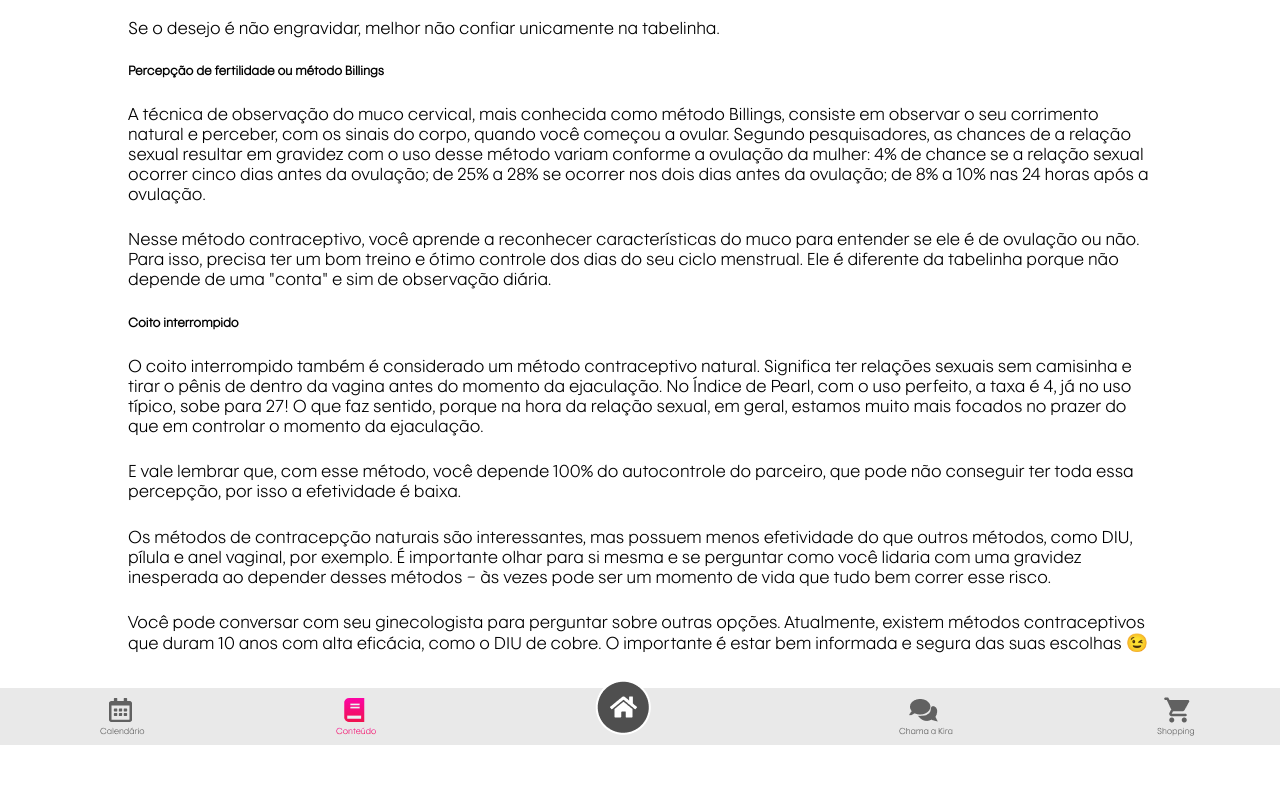
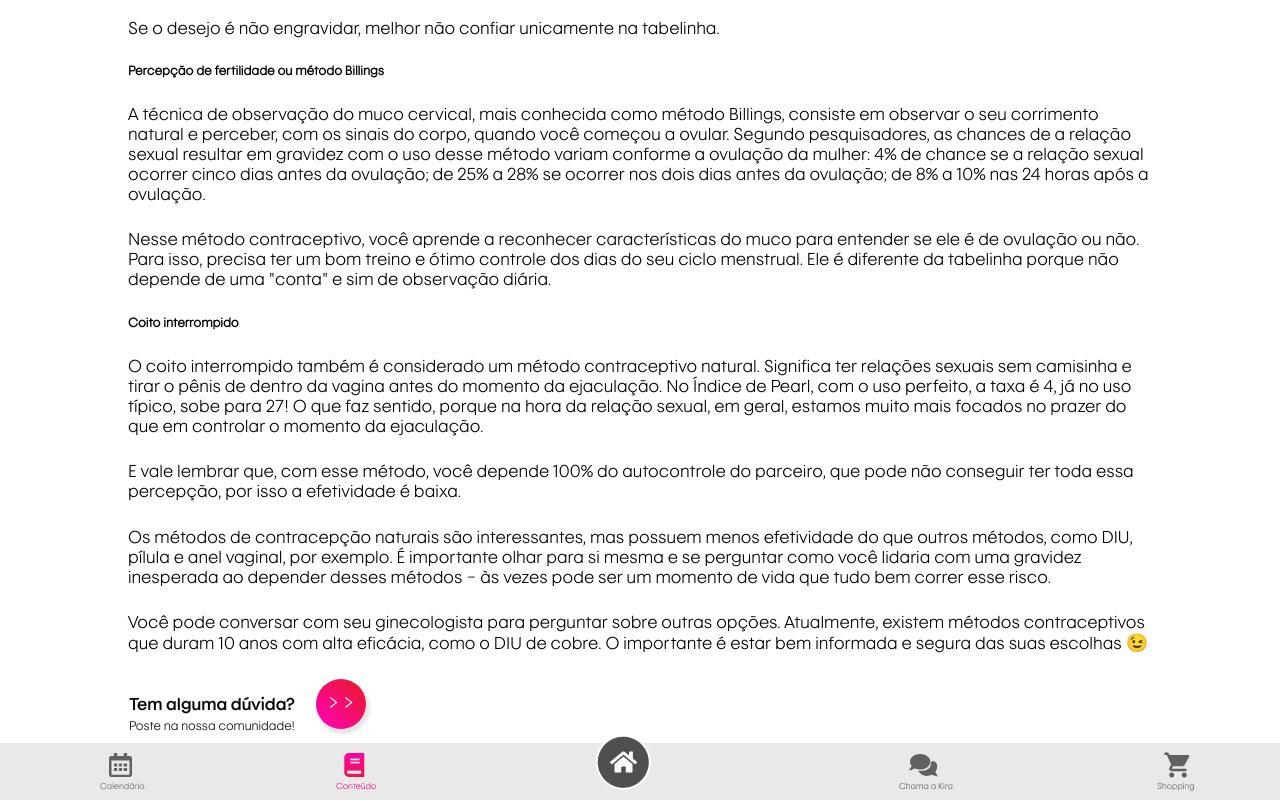
Before and after one commit to GirlsInTheHack/hack-das-minas-kira, a React (Create React App) app in the folder frontend/: page /forum in a window 1280 px wide. Shown: the part 848-1648 px from the top of the page. Before the commit the page ends 1593 px from the top, so only its background shows below. Built offline with nearby package versions, Linux system fonts and the light colour scheme; no server answers.

Commit message:
adicionando o question

```diff
--- a/frontend/src/pages/forum/index.js
+++ b/frontend/src/pages/forum/index.js
@@ -2,6 +2,7 @@ import React from "react";
 import { Text, Data, Title, SubTitle } from "../forum/styles";
 
 import Comment from "../../components/Comment";
+import Question from "../../components/Question";
 
 
 export default function Forum() {
@@ -65,8 +66,7 @@ export default function Forum() {
       </Text>
 
       <Comment topicId="TODO-CONNECTION"/>
-
-
+      <Question destino="forum"></Question>
     </div>
   );
 }
```
